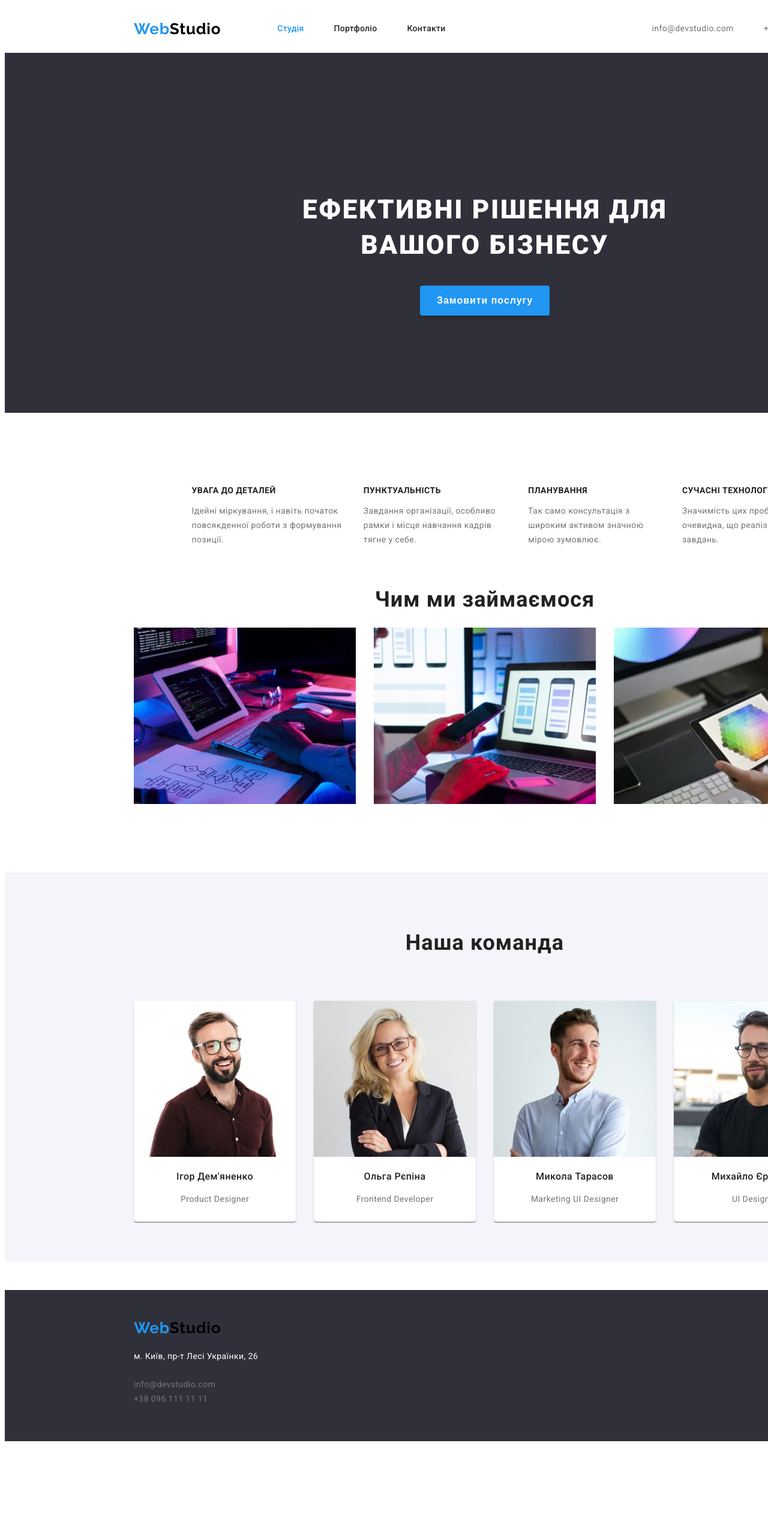
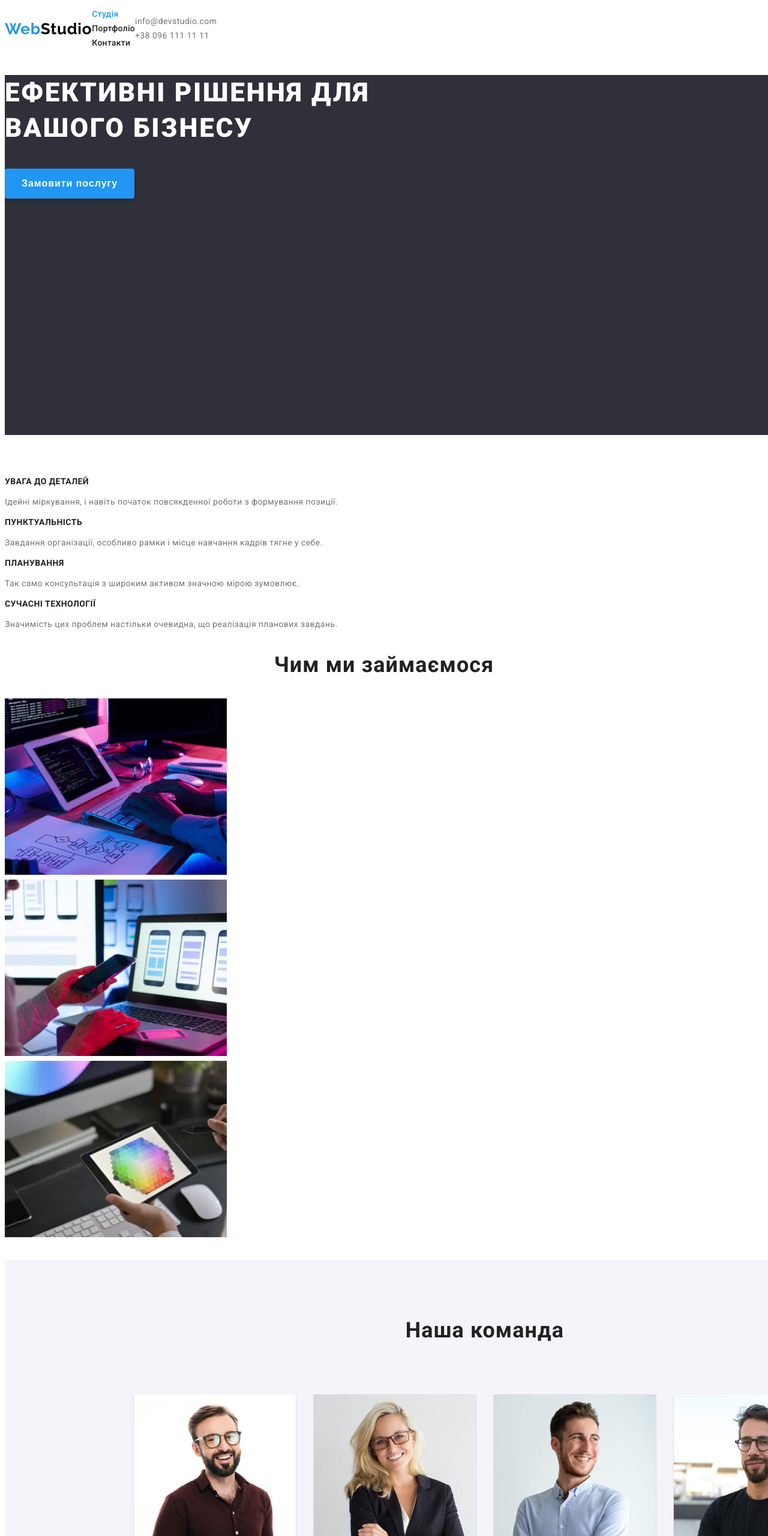
Before and after one commit to Kolesanencore/goit-markup-hw-02, a plain HTML site: page index.html in a window 1280 px wide. Shown: the top 2560 px of the page at 60% size. Before the commit the page ends 2402 px from the top, so only its background shows below. Drawn offline with Linux system fonts and the light colour scheme.

Commit message:
edit css

```diff
--- a/css/main.css
+++ b/css/main.css
@@ -55,7 +55,7 @@ html,
 }
 
 .logo {
-    padding-left: 215px;
+
 }
 
 .span {
@@ -70,9 +70,7 @@ html,
 /* header site-nav */
 
 .site-nav {
-    padding-left: 94px;
-    display: flex;
-    gap: 50px;
+
 }
 
 .site-nav .link {
@@ -96,9 +94,7 @@ html,
 /* header contacts */
 
 .contacts-nav {
-    display: flex;
-    gap: 50px;
-    padding-left: 344px;
+
 }
 
 .contacts-nav .item ,
@@ -118,7 +114,6 @@ html,
 
 .section-title,
 .team-title {
-    height: 42px;
     color: var(--title-text-color);
     font-weight: 700;
     font-size: 36px;
@@ -128,7 +123,6 @@ html,
 }
 
 .features-title {
-    height: 16px;
     color: var(--title-text-color);
     font-weight: 700;
     font-size: 14px;
@@ -147,8 +141,6 @@ html,
 .hero-container {
     width: 696px;
     height: 120px;
-    padding: 195px 452px 200px 452px;
-    text-align: center;
     gap: 35px;
 }
 
@@ -186,27 +178,20 @@ html,
 /* section future */
 
  .features {
-    width: 1170px;
-    height: 98px;
-    margin: 94px 215px;
-    display: flex;
+
 
  }
 
  .features-list {
-    display: flex;
-    gap: 30px;
+
  }
 
  .section {
-    width: 1170px;
-    height: 386px;
-    margin: 94px 215px;
+
 }
 
  .section-cards {
-    display: flex;
-    gap: 30px;
+
  }
 
  .section-team {
@@ -253,16 +238,11 @@ html,
  }
 
  .footer-logo {
-    padding-left: 215px;
-    padding-top: 48px;
+
  }
 
  .footer-address {
-    gap: 9px;
-    display: flex;
-    flex-direction: column;
-    padding-top: 20px;
-    padding-left: 215px;
+
  }
 
  .address {
@@ -273,15 +253,11 @@ html,
  /* portfolio css */
 
  .portfolio {
-    width: 1170px;
-    height: 1360px;
-    padding: 94px 215px;
+
 }
 
 .portfolio-menu {
-    display: flex;
-    gap: 8px;
-    justify-content: center;
+
 }
 
 .filter-btn {
@@ -313,10 +289,7 @@ html,
 /* portfolio main box */
 
 .main-box {
-    padding-top: 34px;
-    display: flex;
-    flex-wrap: wrap;
-    gap: 10px;
+
 }
 
 .box {
```
